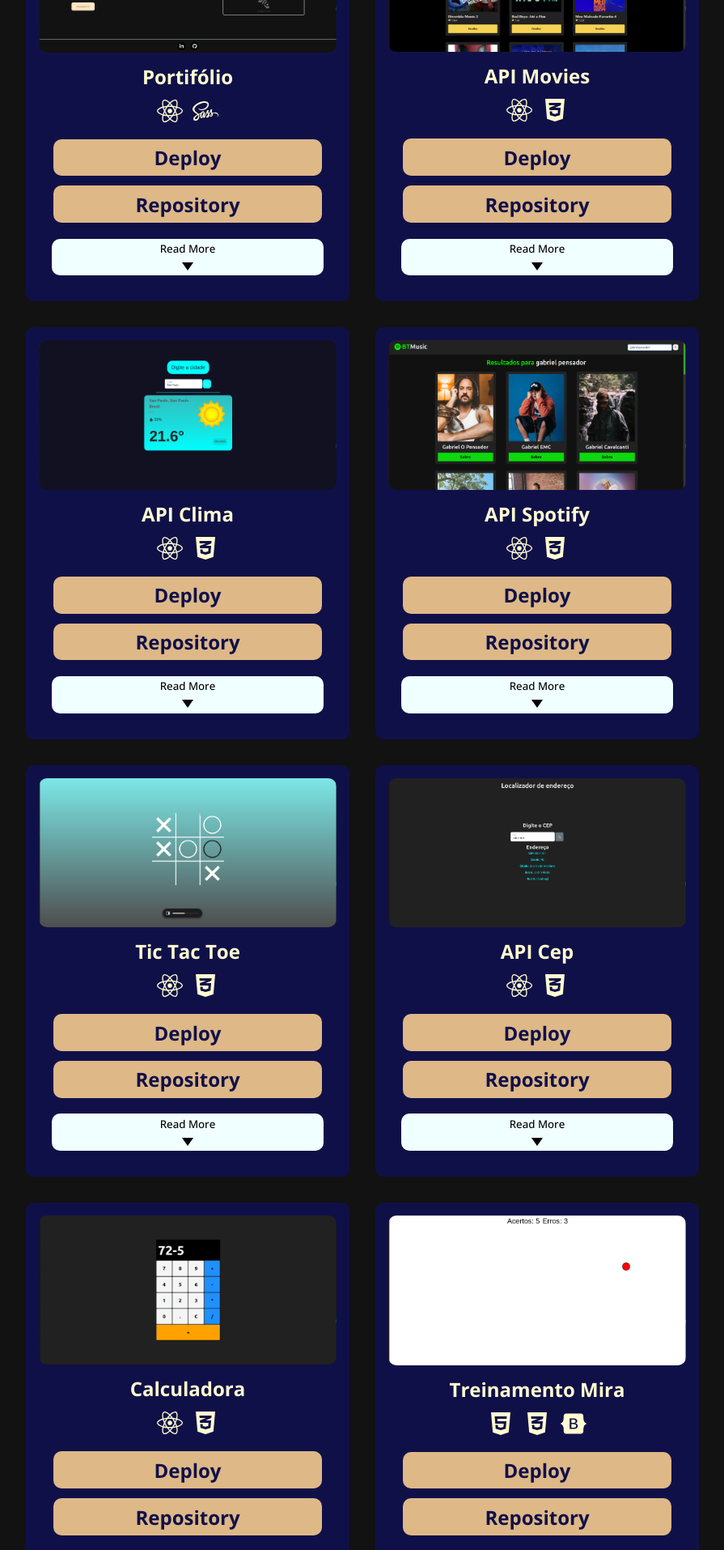
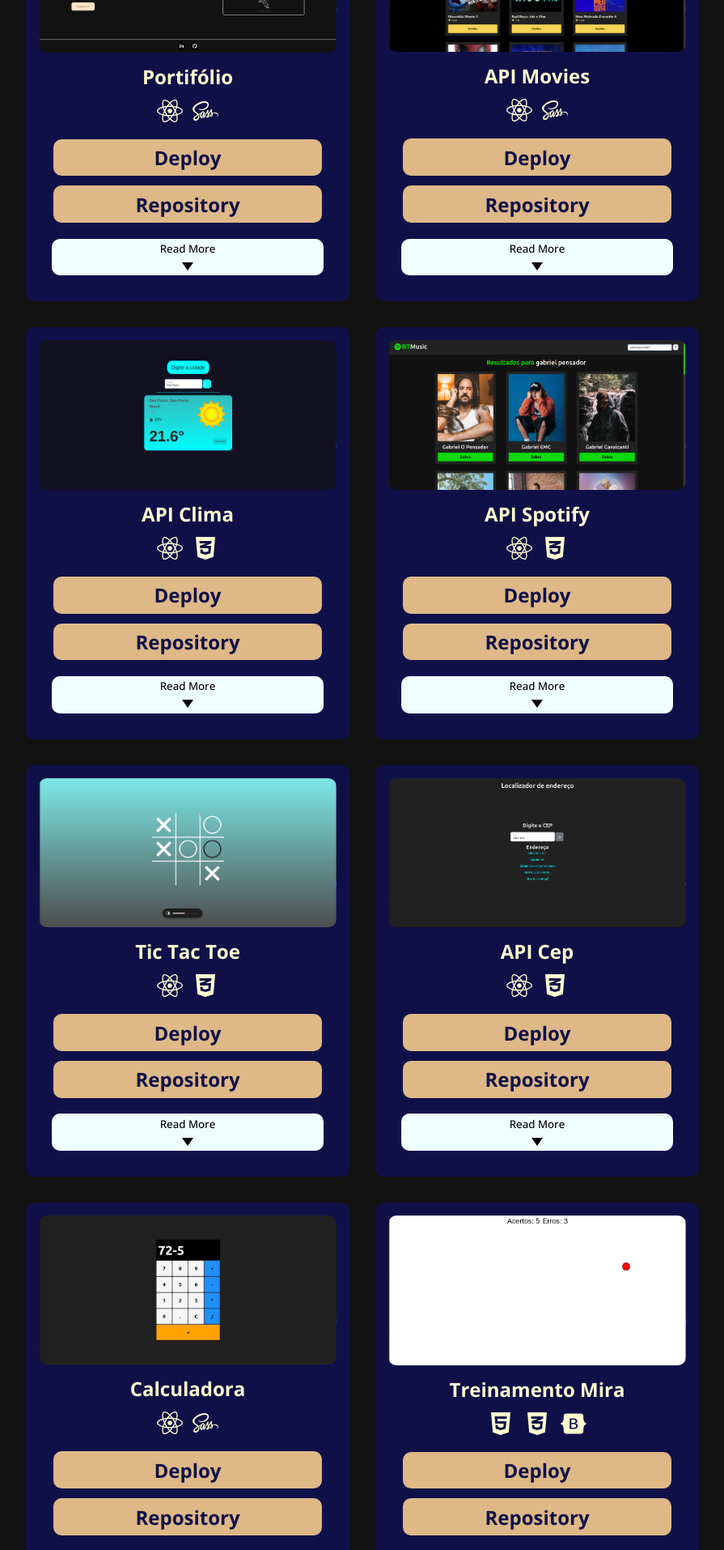
Before and after one commit to brunotrindadefm/Portifolio, a React (Vite) app: page /projects in a window 1280 px wide. Shown: the part 420-2334 px from the top of the page at 81% size, without its empty margins (192-1087 px from the left). Built offline with nearby package versions, Linux system fonts and the light colour scheme.

Commit message:
feat: adicionando ícone de sass em dois projetos no qual foram feitos com sass

```diff
--- a/src/components/Projectsbt/Project.jsx
+++ b/src/components/Projectsbt/Project.jsx
@@ -23,7 +23,7 @@ const Project = ({ lang }) => {
         {
             name: 'API Movies',
             image: '/apiMovies.png',
-            technologies: [<FaReact key="react" />, <FaCss3Alt key='css' />],
+            technologies: [<FaReact key="react" />, <FaSass key='sass' />],
             description: {
                 en: 'A project about movies data fetching using a public API.',
                 pt: 'Um projeto sobre busca de dados de filmes usando uma API pública.'
@@ -78,7 +78,7 @@ const Project = ({ lang }) => {
         {
             name: 'Calculadora',
             image: '/calculadora.png',
-            technologies: [<FaReact key="react" />, <FaCss3Alt key="css" />],
+            technologies: [<FaReact key="react" />, <FaSass key="sass" />],
             description: {
                 en: 'A basic calculator project.',
                 pt: 'Um projeto de calculadora básica.'
```
